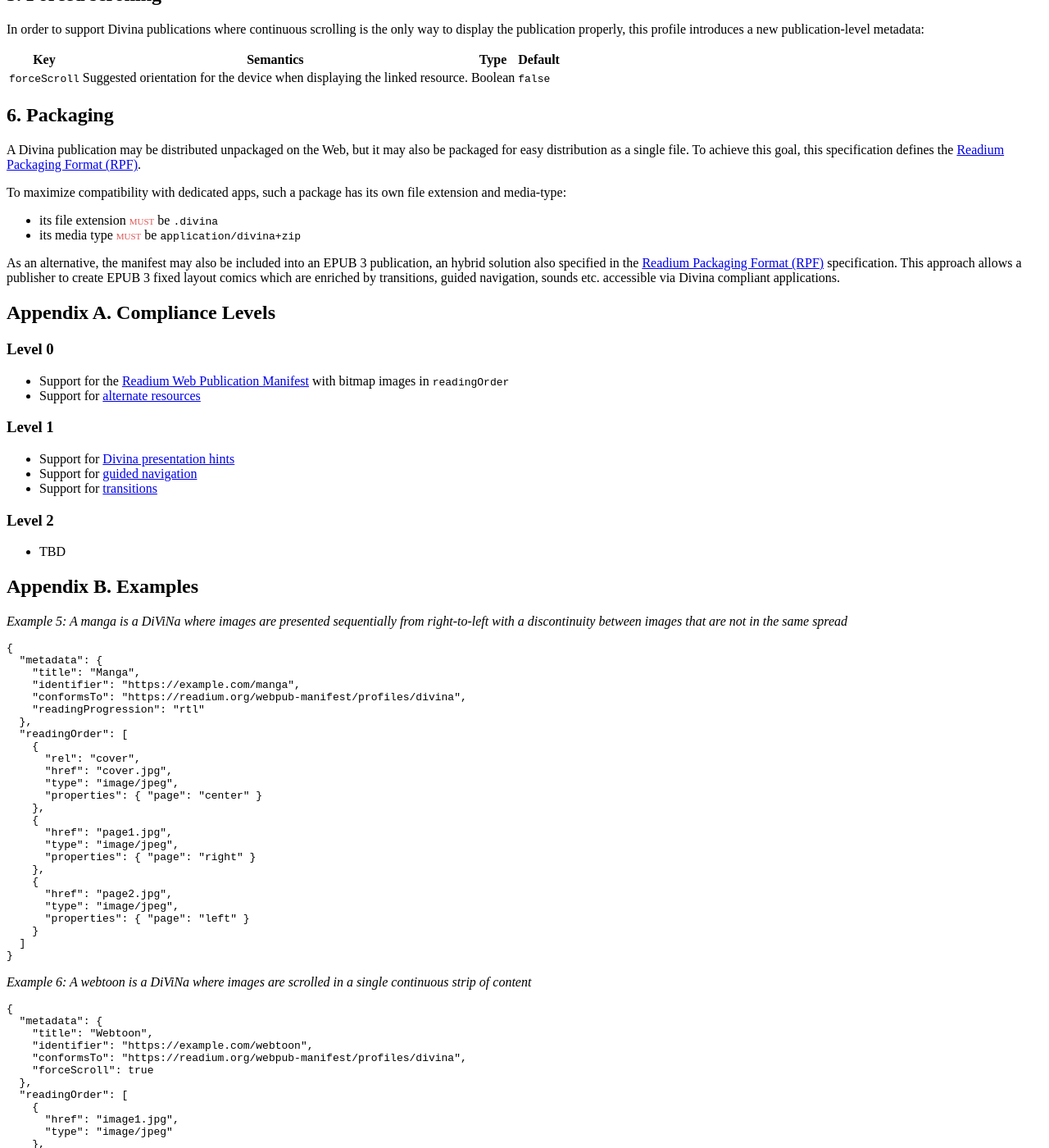
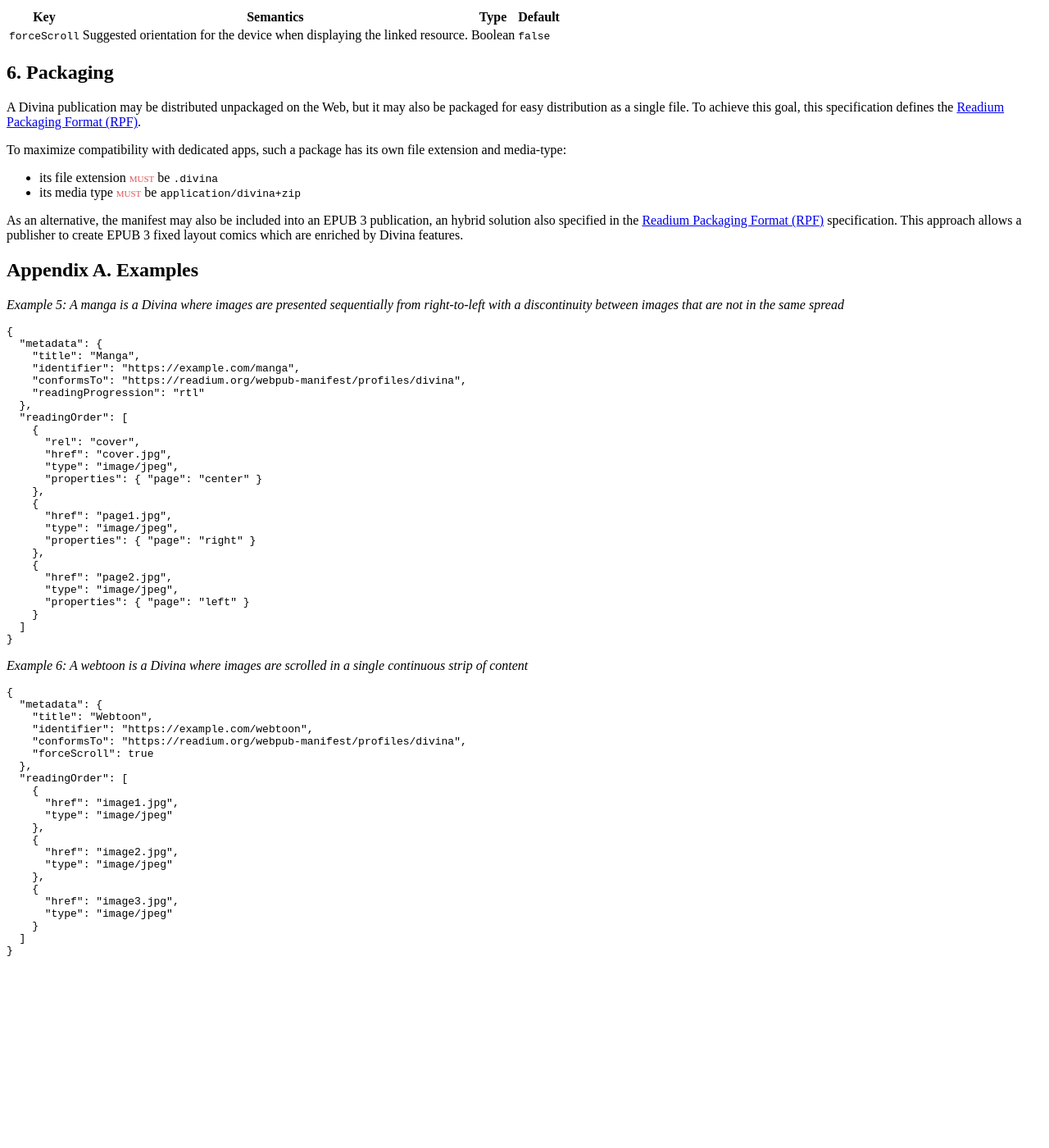
Before and after one commit to readium/webpub-manifest, a Jekyll site: the page built from profiles/divina.md, in a window 1280 px wide and 1400 px high, scrolled down 3084 px. Shown: the whole window at 82% size. Built offline with Jekyll 4.4.1, drawn with Linux system fonts in a browser that asks for light colours; our own code applies the rules of GitHub Pages for plain Markdown files; comment, search, counter and statistics services are not loaded; after the commit the page ends 4264 px from its top, so only the background shows below that; some of the changed text lies outside the part shown.

Commit message:
Simplified Divina profile

````diff
--- a/profiles/divina.md
+++ b/profiles/divina.md
@@ -63,12 +63,6 @@
 ## Introduction
 
 The goal of this specification is to provide a profile dedicated to visual narratives for the [Readium Web Publication Manifest](https://readium.org/webpub-manifest).
-
-This profile relies on:
-
-* the use of [presentation hints](../modules/presentation.md) for specifying display constraints,
-* the definition of a new collection type for implementing [guided navigation](#4-guided-navigation),
-* the [transitions module](../modules/transitions.md) to manage transitions between resources of the reading order.
 
 While the Digital Visual Narrative Manifest is technically a profile of the Readium Web Publication Manifest, it has its own media type in order to maximize compatibilty with dedicated apps: `application/divina+json`.
 
@@ -197,30 +193,12 @@
 - its file extension <strong class="rfc">must</strong> be `.divina`
 - its media type <strong class="rfc">must</strong> be `application/divina+zip`
 
-As an alternative, the manifest may also be included into an EPUB 3 publication, an hybrid solution also specified in the [Readium Packaging Format (RPF)](./packaging.md) specification. This approach allows a publisher to create EPUB 3 fixed layout comics which are enriched by transitions, guided navigation, sounds etc. accessible via Divina compliant applications.
+As an alternative, the manifest may also be included into an EPUB 3 publication, an hybrid solution also specified in the [Readium Packaging Format (RPF)](./packaging.md) specification. This approach allows a publisher to create EPUB 3 fixed layout comics which are enriched by Divina features.
 
 
-## Appendix A. Compliance Levels
+## Appendix A. Examples
 
-### Level 0
-
-* Support for the [Readium Web Publication Manifest](https://readium.org/webpub-manifest) with bitmap images in `readingOrder`
-* Support for [alternate resources](#3-alternate-resources)
-
-
-### Level 1
-
-* Support for [Divina presentation hints](../modules/presentation.md)
-* Support for [guided navigation](#4-guided-navigation)
-* Support for [transitions](../modules/transitions.md)
-
-### Level 2
-
-* TBD
-
-## Appendix B. Examples
-
-*Example 5: A manga is a DiViNa where images are presented sequentially from right-to-left with a discontinuity between images that are not in the same spread*
+*Example 5: A manga is a Divina where images are presented sequentially from right-to-left with a discontinuity between images that are not in the same spread*
 
 
 ```json
@@ -252,7 +230,7 @@
 }
 ```
 
-*Example 6: A webtoon is a DiViNa where images are scrolled in a single continuous strip of content*
+*Example 6: A webtoon is a Divina where images are scrolled in a single continuous strip of content*
 
 
 ```json
````
Also changed, not shown: other parts of profiles/divina.md (+2 -0 lines).
